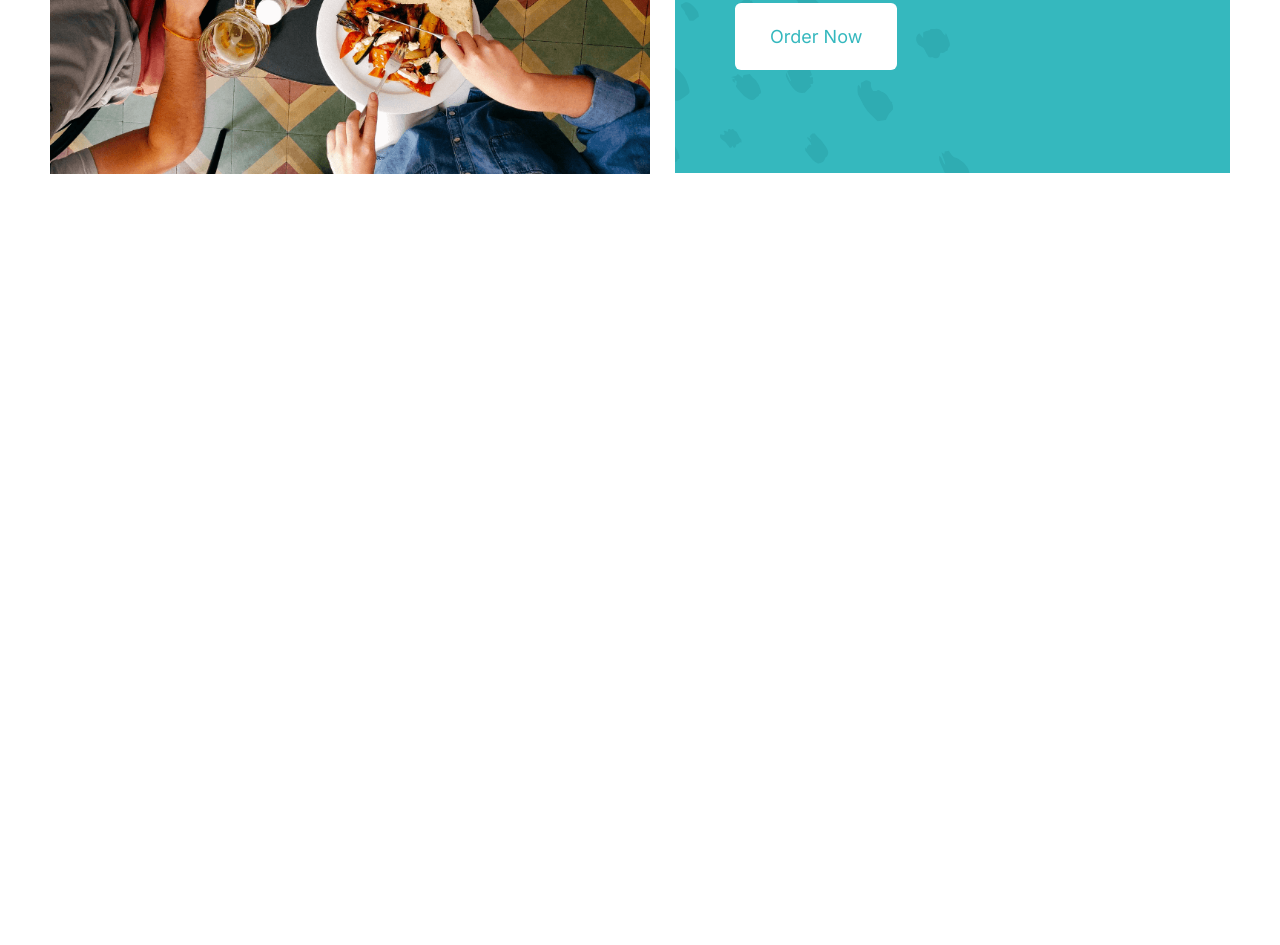
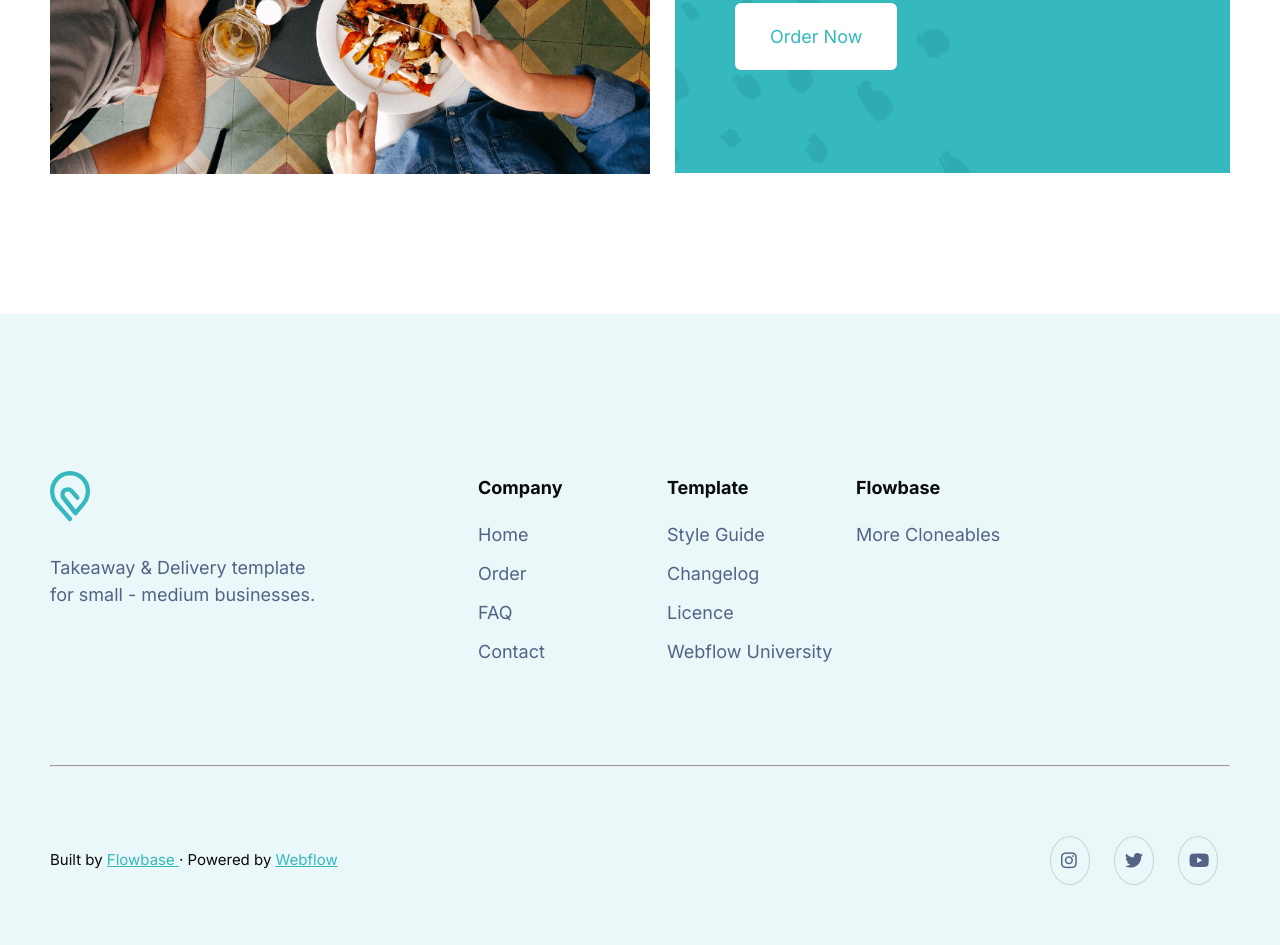
Before and after one commit to frontend-tester02/fast-food-chomp, a plain HTML site: page index.html in a window 1280 px wide. Shown: the part 6597-7542 px from the top of the page. Before the commit the page ends 6911 px from the top, so only its background shows below. Drawn offline with Linux system fonts and the light colour scheme.

Commit message:
Add site footer section and styles

```diff
--- a/css/styles.css
+++ b/css/styles.css
@@ -876,6 +876,118 @@ select:-webkit-autofill:focus {
 
 }
 
+/* FOOTER-SECTION */
+.site-footer {
+  padding-top: 100px;
+  padding-bottom: 60px;
+  background-color: rgb(53, 184, 190, 0.1);
+
+}
+
+.site-footer__inner {
+  display: flex;
+  align-items: center;
+}
+
+.site-footer__logo {
+  width: 378px;
+  margin-right: 50px;
+}
+
+.site-footer__logo-link {
+  text-decoration: none;
+}
+
+.logo__img {
+  width: 40px;
+  height: 51px;
+  margin-bottom: 25px;
+  object-fit: contain;
+}
+
+.site-footer__logo-text {
+  margin: 0;
+}
+
+.site-footer__links {
+  display: flex;
+  padding-top: 60px;
+}
+
+.site-footer__list {
+  padding: 0;
+  margin: 0;
+  width: 189px;
+  list-style: none;
+}
+
+.site-footer__item:not(:last-child) {
+  margin-bottom: 12px;
+}
+
+.site-footer__item-name {
+  margin-top: 0;
+  margin-bottom: 20px;
+  font-size: 18px;
+  font-weight: bold;
+  color: var(--black);
+}
+
+.site-footer__link {
+  padding: 8px 6px 8px 0;
+  text-decoration: none;
+  color: var(--text-color);
+}
+
+.site-footer__link:hover {
+  opacity: 0.8;
+}
+
+.site-footer__line {
+  margin-top: 100px;
+}
+
+
+.socials {
+  display: flex;
+  justify-content: space-between;
+  align-items: center;
+  padding-top: 60px;
+}
+
+.socials__built-by-text {
+  margin: 0;
+  font-size: 15px;
+  color: var(--black);
+}
+
+.socials__built-by-text a {
+  color: var(--primary-color);
+}
+
+.socials__items {
+  display: flex;
+  align-items: center;
+}
+.socials__item-link {
+  padding: 10px;
+  margin:0  12px;
+  border: 1px solid rgba(126, 130, 143, 0.3);
+  border-radius: 100%;
+}
+
+.socials__item-link:hover {
+  border: 1px solid rgba(126, 130, 143, 0.8);
+}
+
+.socials__item-link i {
+  width: 18px;
+  height: 17px;
+  color: var(--text-color);
+}
+
+
+
 
 
 
--- a/index.html
+++ b/index.html
@@ -515,7 +515,85 @@
     </section>
   </main>
 
-  </main>
+
+  <!-- FOOTER-SECTION -->
+  <footer class="site-footer">
+    <div class="container site-footer__container">
+      <div class="site-footer__inner">
+        <div class="site-footer__logo">
+          <a href="index.html" class="site-footer__logo-link logo">
+            <img class="logo__img" src="img/site-logo.svg" alt="Site footer logo" width="40" height="51">
+          </a>
+          <p class="site-footer__logo-text">
+            Takeaway & Delivery template <br>
+              for small - medium businesses.
+          </p>
+        </div>
+        <div class="site-footer__links">
+          <ul class="site-footer__list">
+            <li class="site-footer__item">
+              <h2 class="site-footer__item-name">Company</h2>
+            </li>
+            <li class="site-footer__item">
+              <a href="#" class="site-footer__link">Home</a>
+            </li>
+            <li class="site-footer__item">
+              <a href="#" class="site-footer__link">Order</a>
+            </li>
+            <li class="site-footer__item">
+              <a href="#" class="site-footer__link">FAQ</a>
+            </li>
+            <li class="site-footer__item">
+              <a href="#" class="site-footer__link">Contact</a>
+            </li>
+          </ul>
+          <ul class="site-footer__list">
+            <li class="site-footer__item">
+              <h2 class="site-footer__item-name">Template</h2>
+            </li>
+            <li class="site-footer__item">
+              <a href="#" class="site-footer__link">Style Guide</a>
+            </li>
+            <li class="site-footer__item">
+              <a href="#" class="site-footer__link">Changelog</a>
+            </li>
+            <li class="site-footer__item">
+              <a href="#" class="site-footer__link">Licence</a>
+            </li>
+            <li class="site-footer__item">
+              <a href="#" class="site-footer__link">Webflow University</a>
+            </li>
+          </ul>
+          <ul class="site-footer__list">
+            <li class="site-footer__item">
+              <h2 class="site-footer__item-name">Flowbase</h2>
+            </li>
+            <li class="site-footer__item">
+              <a href="#" class="site-footer__link">More Cloneables</a>
+            </li>
+          </ul>
+        </div>
+      </div>
+
+      <hr class="site-footer__line">
+
+      <div class="site-footer__socials socials">
+        <div class="socials__built-by">
+          <p class="socials__built-by-text">Built by <a href="#">Flowbase </a> · Powered by <a href="#">Webflow</a></p>
+        </div>
+
+        <div class="socials__items">
+          <a href="#" class="socials__item-link"><i class="fa-brands fa-instagram"></i></a>
+          <a href="#" class="socials__item-link"><i class="fa-brands fa-twitter"></i></a>
+          <a href="#" class="socials__item-link"><i class="fa-brands fa-youtube"></i></a>
+        </div>
+
+      </div>
+
+
+
+    </div>
+  </footer>
 
 
 
@@ -561,6 +639,7 @@
           </div> -->
         </div>
 
+        <footer class="cart__modal-footer">
           <div class="cart-modal__total price">
             <div class="price__subtotal">
               <h3 class="price__subtotal-title">Subtotal</h3>
@@ -568,6 +647,7 @@
             </div>
             <button type="button" class="price__subtotal-btn">Continue to Checkout</button>
           </div>
+        </footer>
       </div>
     </div>
   </div>
```
Lines whose indentation alone changed are shown as unchanged.
